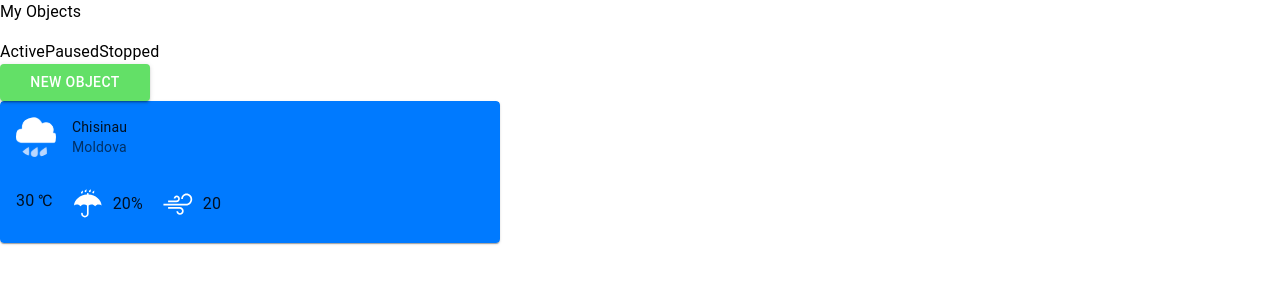
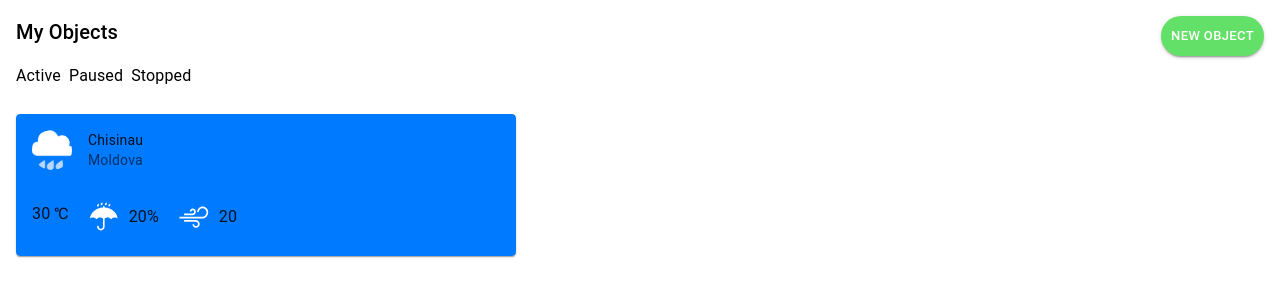
Before and after one commit to reutki/weather-app, a Next.js app: page / in a window 1280 px wide. Shown: the top 300 px of the page. Built offline with nearby package versions, Linux system fonts and the light colour scheme.

Commit message:
added button, fixed grid for the topApp

```diff
--- a/components/CityTab/index.tsx
+++ b/components/CityTab/index.tsx
@@ -1,18 +1,16 @@
 import {
-  Box,
   Typography,
   Card,
   CardContent,
-  SvgIcon,
   CardHeader,
   Avatar,
   Paper,
-  containerClasses,
 } from "@mui/material";
 import Image from "next/image";
 import React, { FC } from "react";
 import { Props } from "./city.d";
 import { PaperWrapper, IconWrapper, RainProbability, Wind } from "./styled";
+
 export const CityTab: React.FC<Props> = ({
   name,
   address,
--- /dev/null
+++ b/components/Container/styled.ts
@@ -0,0 +1,5 @@
+import styled from "@emotion/styled";
+
+export const ContainerStyle = styled.div`
+  padding: 0 16px;
+`;
--- a/components/StartScreen/index.tsx
+++ b/components/StartScreen/index.tsx
@@ -1,21 +1,23 @@
 import { Box, Button, Typography } from "@mui/material";
 import React from "react";
-import { MainApp, ObjectsData, ObjectsStatus } from "./styled";
+import { MainScreen, ObjectsData, ObjectsStatus, TopData } from "./styled";
 import { CityTab } from "../CityTab";
 export default function StartScreen() {
   return (
-    <MainApp>
-      <ObjectsData>
-        <Typography>My Objects</Typography>
-        <ObjectsStatus>
-          <Typography>Active</Typography>
-          <Typography>Paused</Typography>
-          <Typography>Stopped</Typography>
-        </ObjectsStatus>
-        <Button className="buttonAddObject" variant="contained">
+    <MainScreen>
+      <TopData>
+        <ObjectsData>
+          <Typography variant="h6">My Objects</Typography>
+          <ObjectsStatus>
+            <Typography variant="body1">Active</Typography>
+            <Typography variant="body1">Paused</Typography>
+            <Typography variant="body1">Stopped</Typography>
+          </ObjectsStatus>
+        </ObjectsData>
+        <Button className="buttonAddObject" variant="contained" size="small">
           New Object
         </Button>
-      </ObjectsData>
+      </TopData>
       <CityTab
         name="Chisinau"
         address="Moldova"
@@ -24,6 +26,6 @@ export default function StartScreen() {
         wind={20}
         temperature={30}
       />
-    </MainApp>
+    </MainScreen>
   );
 }
--- a/components/StartScreen/styled.ts
+++ b/components/StartScreen/styled.ts
@@ -1,16 +1,25 @@
 import styled from "@emotion/styled";
 
-export const MainApp = styled.div`
+export const MainScreen = styled.div`
   display: grid;
   width: 100%;
   .buttonAddObject {
-    max-width: 150px;
+    height: 40px;
+    border-radius: 20px;
   }
 `;
 export const ObjectsData = styled.div`
   display: grid;
 `;
 export const ObjectsStatus = styled.div`
-  display: flex;
+  display: grid;
+  grid-template-columns: repeat(3, max-content);
+  column-gap: 8px;
   margin-top: 16px;
 `;
+export const TopData = styled.div`
+  display: grid;
+  grid-template-columns: 1fr max-content;
+  margin-top: 16px;
+  margin-bottom: 26px;
+`;
--- a/pages/_app.tsx
+++ b/pages/_app.tsx
@@ -1,13 +1,16 @@
 import type { AppProps } from "next/app";
 import "normalize.css";
-
 import React from "react";
 import { ThemeProvider } from "@mui/material";
 import { theme } from "../components/theme";
+import { ContainerStyle } from "../components/Container/styled";
+
 function MyApp({ Component, pageProps }: AppProps) {
   return (
     <ThemeProvider theme={theme}>
-      <Component {...pageProps} />
+      <ContainerStyle>
+        <Component {...pageProps} />
+      </ContainerStyle>
     </ThemeProvider>
   );
 }
--- a/pages/index.tsx
+++ b/pages/index.tsx
@@ -1,10 +1,6 @@
 import type { NextPage } from "next";
-import { WelcomePage } from "../components/WelcomePage/welcome";
-import { AppStyle } from "../components/App/styled";
-import SignInForm from "../components/Sign In";
-import SignUpForm from "../components/SignUp";
 import StartScreen from "../components/StartScreen";
-
+import { ContainerStyle } from "../components/Container/styled";
 const Home: NextPage = () => {
   return <StartScreen />;
 };
```
Also changed, not shown: components/App/styled.ts (deleted, +0 -7 lines).
